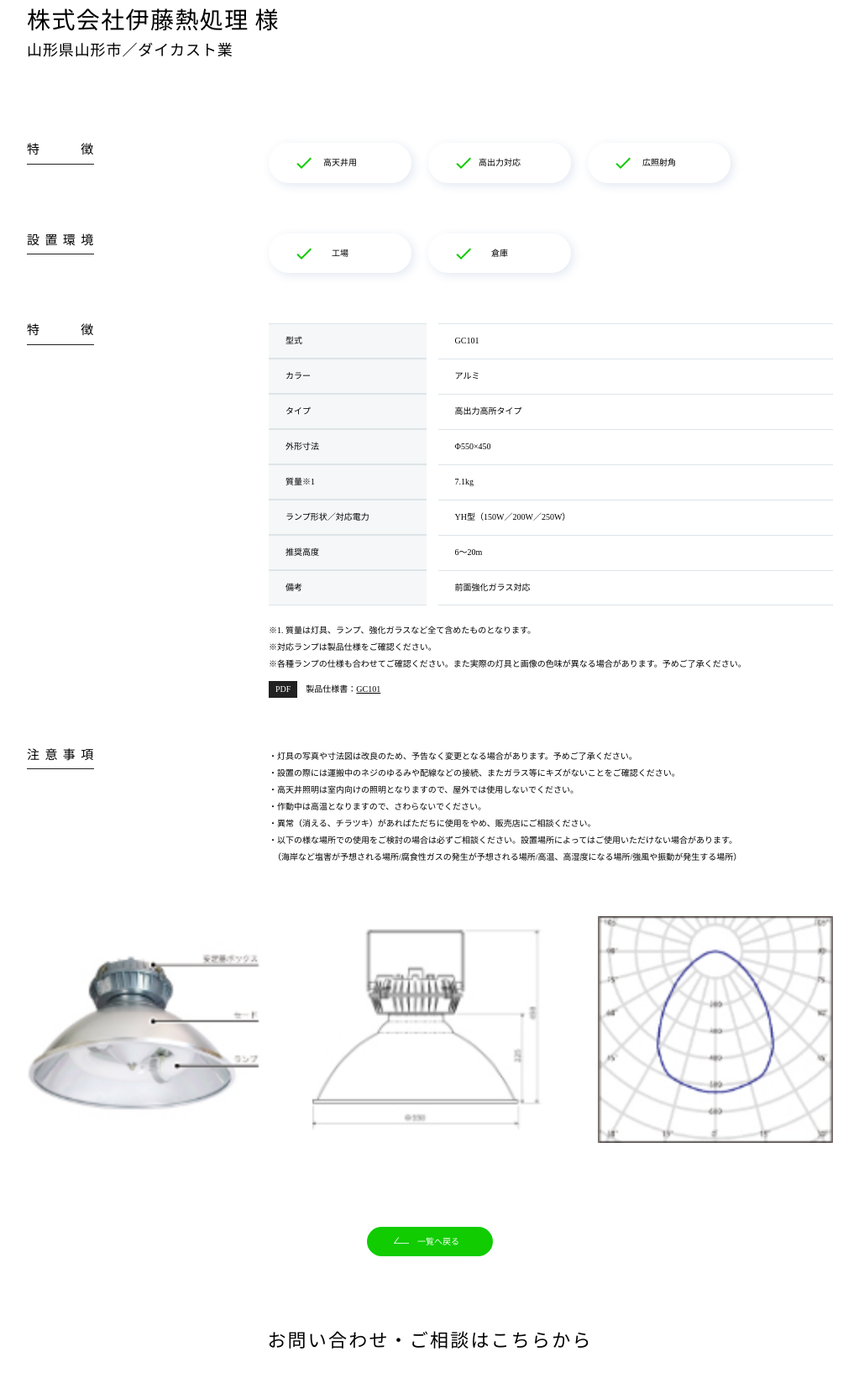
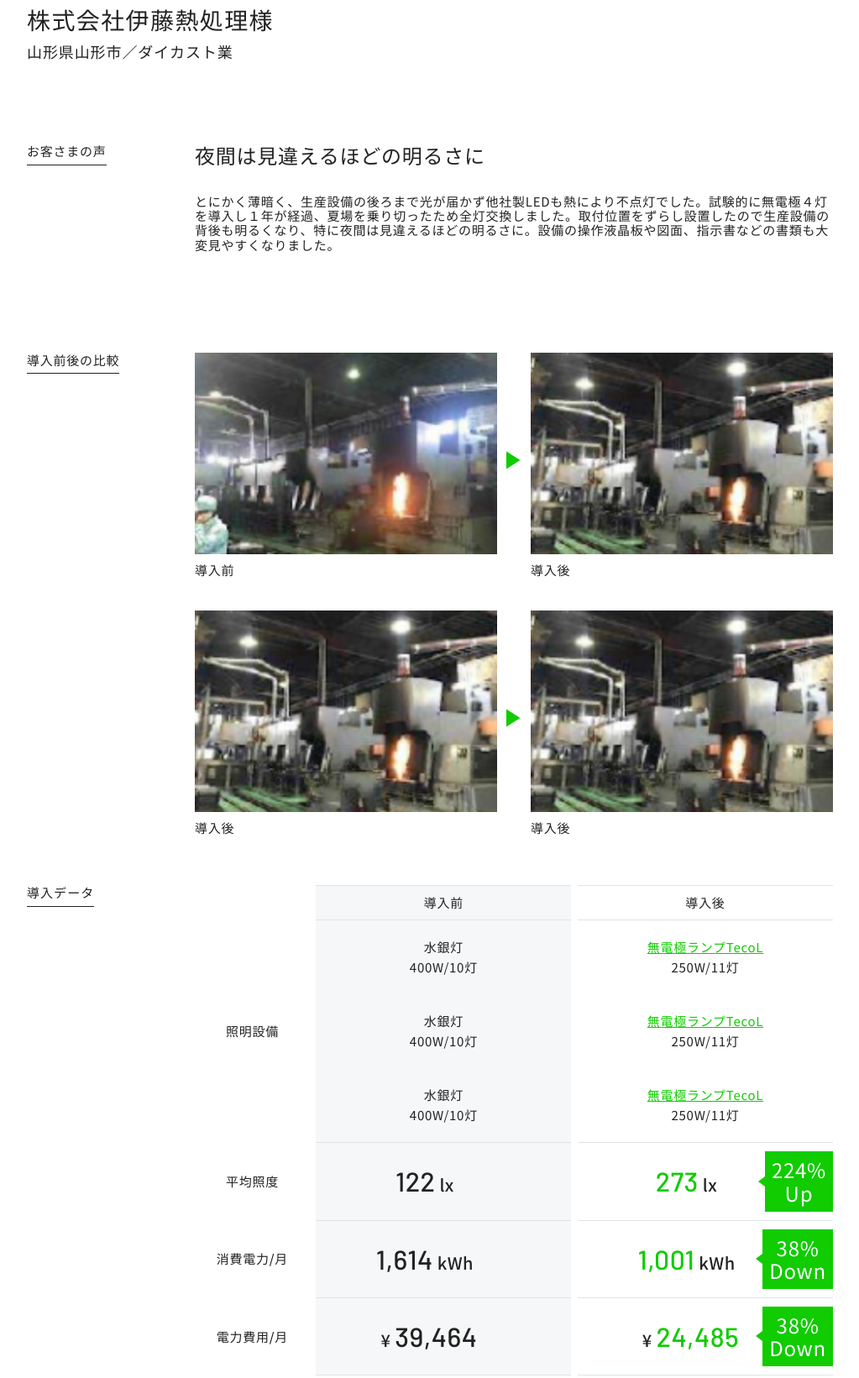
Before and after one commit to shouya31/thl-front, a plain HTML site: page cases-detail/index.html in a window 1280 px wide. Shown: the part 336-1977 px from the top of the page at 84% size, without its empty margins (128-1151 px from the left). Drawn offline with nearby package versions, Linux system fonts and the light colour scheme; files whose address does not match are found by name.

```diff
--- a/cases-detail/index.html
+++ b/cases-detail/index.html
@@ -66,86 +66,129 @@
     <div class="cases-detail">
       <section class="cases-detail___content">
         <div class="cases-detail___text-wrapper">
-          <h3 class="cases-detail___product-code">
-            株式会社伊藤熱処理 様
+          <h3 class="cases-detail___client">
+            株式会社伊藤熱処理<span>様</span>
           </h3>
-          <p class="cases-detail___product-type">
+          <p class="cases-detail___client-info">
             山形県山形市／ダイカスト業
           </p>
         </div>
       </section>
-      <section class="cases-detail___spec">
-        <div class="cases-detail___spec__inner">
-          <h4 class="cases-detail___spec-title">特徴</h4>
-          <div class="cases-detail___spec-info">
-            <p class="spec-info__item">高天井用</p>
-            <p class="spec-info__item">高出力対応</p>
-            <p class="spec-info__item">広照射角</p>
+      <section class="cases-detail___content">
+        <div class="fl-space-between">
+          <h4 class="cases-detail___content-title">お客さまの声</h4>
+          <div class="cases-detail___content-wrapper">
+            <p class="cases-detail___catch">夜間は見違えるほどの明るさに</p>
+            <p>
+              とにかく薄暗く、生産設備の後ろまで光が届かず他社製LEDも熱により不点灯でした。試験的に無電極４灯を導入し１年が経過、夏場を乗り切ったため全灯交換しました。取付位置をずらし設置したので生産設備の背後も明るくなり、特に夜間は見違えるほどの明るさに。設備の操作液晶板や図面、指示書などの書類も大変見やすくなりました。
+            </p>
           </div>
         </div>
-        <div class="cases-detail___spec__inner">
-          <h4 class="cases-detail___spec-title">設置環境</h4>
-          <div class="cases-detail___spec-info">
-            <p class="spec-info__item">工場</p>
-            <p class="spec-info__item">倉庫</p>
-          </div>
-        </div>
-        <div class="cases-detail___spec__inner">
-          <h4 class="cases-detail___spec-title">特徴</h4>
-          <div class="cases-detail___spec-info">
-            <div class="spec-info__inner">
-              <dl class="spec-info__table">
-                <dt>型式</dt>
-                <dd>GC101</dd>
-                <dt>カラー</dt>
-                <dd>アルミ</dd>
-                <dt>タイプ</dt>
-                <dd>高出力高所タイプ</dd>
-                <dt>外形寸法</dt>
-                <dd>Φ550×450</dd>
-                <dt>質量※1</dt>
-                <dd>7.1kg</dd>
-                <dt>ランプ形状／対応電力</dt>
-                <dd>YH型（150W／200W／250W）</dd>
-                <dt>推奨高度</dt>
-                <dd>6〜20m</dd>
-                <dt>備考</dt>
-                <dd>前面強化ガラス対応</dd>
-              </dl>
-              <p class="spec-info__caption">※1. 質量は灯具、ランプ、強化ガラスなど全て含めたものとなります。</p>
-              <p class="spec-info__caption">※対応ランプは製品仕様をご確認ください。</p>
-              <p class="spec-info__caption">※各種ランプの仕様も合わせてご確認ください。また実際の灯具と画像の色味が異なる場合があります。予めご了承ください。</p>
-              <p class="spec-info__product-document">
-                <span>PDF</span>製品仕様書：<a href="#">GC101</a>
-              </p>
+      </section>
+      <section>
+        <div class="fl-space-between">
+          <h4 class="cases-detail___content-title">導入前後の比較</h4>
+          <div class="cases-detail___content-wrapper fl-space-between">
+            <div class="beforeafter">
+              <img src="./images/dummy-ph-1.jpg" alt="">
+              <p>導入前</p>
+            </div>
+            <div class="beforeafter">
+              <img src="./images/dummy-ph-2.jpg" alt="">
+              <p>導入後</p>
+            </div>
+            <div class="beforeafter">
+              <img src="./images/dummy-ph-2.jpg" alt="">
+              <p>導入後</p>
+            </div>
+            <div class="beforeafter">
+              <img src="./images/dummy-ph-2.jpg" alt="">
+              <p>導入後</p>
             </div>
           </div>
         </div>
-        <div class="cases-detail___spec__inner">
-          <h4 class="cases-detail___spec-title">注意事項</h4>
-          <div class="cases-detail___spec-info">
-            <p class="spec-info__caption">
-              ・灯具の写真や寸法図は改良のため、予告なく変更となる場合があります。予めご了承ください。<br>
-              ・設置の際には運搬中のネジのゆるみや配線などの接続、またガラス等にキズがないことをご確認ください。<br>
-              ・高天井照明は室内向けの照明となりますので、屋外では使用しないでください。<br>
-              ・作動中は高温となりますので、さわらないでください。<br>
-              ・異常（消える、チラツキ）があればただちに使用をやめ、販売店にご相談ください。<br>
-              ・以下の様な場所での使用をご検討の場合は必ずご相談ください。設置場所によってはご使用いただけない場合があります。<br>
-              　（海岸など塩害が予想される場所/腐食性ガスの発生が予想される場所/高温、高湿度になる場所/強風や振動が発生する場所）
-            </p>
+      </section>
+      <section>
+        <div class="fl-space-between">
+          <h4 class="cases-detail___content-title">導入データ</h4>
+          <div class="cases-detail___content-wrapper">
+            <div class="">
+              <dl class="data__table">
+                <dt class="table-header none">【空白】</dt>
+                <dd class="before table-header">
+                  <p>導入前</p>
+                </dd>
+                <dd class="after table-header">
+                  <p>導入後</p>
+                </dd>
+                <dt>照明設備</dt>
+                <dd class="before">
+                  <div class="equipment">
+                    <p>水銀灯<br>400W/10灯</p>
+                    <p>水銀灯<br>400W/10灯</p>
+                    <p>水銀灯<br>400W/10灯</p>
+                  </div>
+                </dd>
+                <dd class="after">
+                  <div class="equipment">
+                    <p><a href="#">無電極ランプTecoL</a><br>250W/11灯</p>
+                    <p><a href="#">無電極ランプTecoL</a><br>250W/11灯</p>
+                    <p><a href="#">無電極ランプTecoL</a><br>250W/11灯</p>
+                  </div>
+                </dd>
+                <dt>平均照度</dt>
+                <dd class="before value">
+                  <p>122<span class="unit">lx</span></p>
+                </dd>
+                <dd class="after value">
+                  <p>273<span class="unit">lx</span></p><span class="balloon">224%<br>Up</span>
+                </dd>
+                <dt>消費電力/月</dt>
+                <dd class="before value">
+                  <p>1,614<span class="unit">kWh</span></p>
+                </dd>
+                <dd class="after value">
+                  <p>1,001<span class="unit">kWh</span></p><span class="balloon">38%<br>Down</span>
+                </dd>
+                <dt>電力費用/月</dt>
+                <dd class="before value">
+                  <p><span class="unit">¥</span>39,464</p>
+                </dd>
+                <dd class="after value">
+                  <p><span class="unit">¥</span>24,485</p><span class="balloon">38%<br>Down</span>
+                </dd>
+              </dl>
+            </div>
           </div>
         </div>
-        <div class="cases-detail___spec__image-wrapper">
-          <img src="./images/image_implement_gc101_n.jpg" alt="">
-          <img src="./images/product_gc101_drawing.jpg" alt="">
-          <img src="./images/product_gc101_dcurve.jpg" alt="">
+      </section>
+      <section>
+        <div class="fl-space-between">
+          <h4 class="cases-detail___content-title">企業情報</h4>
+          <div class="cases-detail___content-wrapper fl-space-between">
+            <div class="cases-detail___client">
+              <p class="client">株式会社伊藤熱処理</p>
+              <p class="client-info">山形県山形市／ダイカスト業</p>
+              <p class="client-message">
+                真摯に金属と向き合い、お客さまの大切な財産にさらに付加価値を加えて、安心・安全で高品質な製品を確実にお届けいたします。常に未来を見つめ、活力のある企業であり続けることを目指しています。
+              </p>
+            </div>
+            <img src="./images/dummy-ph-3.jpg" alt="">
+          </div>
         </div>
       </section>
+      <section>
+        <div class="page-info-block">
+          <a href="#" class="previous-page">一覧へ戻る</a>
+        </div>
+      </section>
+      <section class="cases-detail___other">
+        <h4>その他の導入実績</h4>
+        <div class="fl-space-between">
 
-      <div class="page-info-block">
-        <a href="#" class="previous-page">一覧へ戻る</a>
-      </div>
 
+        </div>
+      </section>
     </div>
 
     <section class="contact">
--- a/cases-detail/style.css
+++ b/cases-detail/style.css
@@ -1,4 +1,4 @@
-ω/* COMMON */
+/* COMMON */
 /* ============================================ */
 * {
   font-family: "Noto Sans JP", sans-serif;
@@ -48,79 +48,37 @@
 .cases-detail___content {
   display: flex;
   justify-content: space-between;
+  flex-wrap: wrap;
   margin-bottom: 6rem;
 }
-.cases-detail___text-wrapper {
-  width: 350px;
+.cases-detail___content>div {
+  width: 100%;
 }
-.cases-detail___product-code {
+.cases-detail___client {
   font-family: "Barlow";
   font-size: 2.8rem;
   font-weight: 100;
   letter-spacing: 0.05em;
   margin-bottom: 1rem;
 }
-.cases-detail___product-type {
+.cases-detail___client-info {
   font-size: 1.8rem;
   font-weight: 100;
   letter-spacing: 0.05em;
   margin-bottom: 4rem;
 }
-.cases-detail___product-explain {
-  font-family: "Noto sans JP";
-  font-size: 1.5rem;
-  font-weight: 100;
-  letter-spacing: 0.05em;
-  margin-bottom: 4rem;
-}
-.cases-detail___product-link {
-  display: flex;
-  justify-content: space-between;
-}
-.cases-detail___product-link a {
-  width: 170px;
-  display: inline-block;
-  font-size: 1.5rem;
-  color: rgb(255, 255, 255);
-  background-color: rgb(34, 34, 34);
-  text-align: center;
-  padding: 18px;
-  margin-bottom: 2rem;
-  }
-.cases-detail___product-catalog　{
-  font-size: 1.2rem;
-}
-.cases-detail___product-catalog a {
-  text-decoration: underline;
-}
-.cases-detail___product-catalog span {
-  display: inline-block;
-  font-size: 1rem;
-  color: #fff;
-  background-color: #222;
-  padding: 4px 8px;
-  margin-right: 1rem;
-}
-.cases-detail___image-wrapper {
-  max-width: 570px;
-  text-align: right;
-}
-.cases-detail___spec__inner {
-  display: flex;
-  justify-content: space-between;
-}
-.cases-detail___spec-title {
+.cases-detail___content-title {
   display: inline-block;
   font-size: 1.5rem;
   font-weight: 100;
   letter-spacing: 0.05em;
   position: relative;
   text-align-last: justify;
-  width: 80px;
+  min-width: 80px;
   height: fit-content;
   position: relative;
 }
-.cases-detail___spec-title::after {
+.cases-detail___content-title::after {
   content: "";
   position: absolute;
   top: 0;
@@ -129,78 +87,153 @@
   bottom: -8px;
   border-bottom: 1px solid #222;
 }
-.cases-detail___spec-info {
-  display: flex;
-  width: 70%;
+.cases-detail___voice {
+  width: 100%;
+}
+.cases-detail___content-wrapper {
+  max-width: 760px;
+  width: 100%;
+  font-size: 1.5rem;
+  font-weight: 100;
+  letter-spacing: 0.05em;
   margin-bottom: 60px;
 }
-.spec-info__item {
-  display: inline-block;
-  background-color: fff;
-  box-shadow: 3px 3px 12px #1144881F;
-  border-radius: 24px;
-  padding: 18px 10px;
-  text-align: center;
-  min-width: 170px;
-  margin-right: 20px;
+.cases-detail___catch {
+  font-size: 2.4rem;
+  margin-bottom: 32px;
+}
+.beforeafter {
+  width: 360px;
   position: relative;
 }
-.spec-info__item::after {
+.beforeafter img {
+  width: 100%;
+  margin-bottom: 10px;
+}
+.beforeafter:nth-of-type(n+3) {
+  margin-top: 40px;
+}
+.beforeafter:nth-of-type(odd)::after {
   content: "";
-  background-image: url(./images/label_check.svg);
-  width: 24px;
-  height: 24px;
+  background-image: url(./images/arrow.svg);
+  width: 36px;
+  height: 36px;
   position: absolute;
-  left: 30px;
-  top: 12px;
+  right: -35px;
+  top: 110px;
 }
-.spec-info__table {
+dl,dt,dd {
+  margin: 0;
+  padding: 0;
+}
+.data__table {
   display: flex;
   flex-wrap: wrap;
   justify-content: space-between;
+  width: 100%;
+  text-align: center;
+  align-items: center;
+}
+
+.data__table dt {
+  width: 18%;
+  /* border-top: solid 1px #DDE4E8; */
+  font-weight: 500;
+}
+.data__table dd {
+  width: 40%;
+  border-top: solid 1px #DDE4E8;
+}
+.data__table dd:nth-last-of-type(-n+2) {
+  border-bottom:  solid 1px #DDE4E8;
+}
+.data__table p {
+  padding: 20px 0;
+  line-height: 1.6;
+}
+.data__table a {
+  color: #10cc00;
+  text-decoration: underline;
+}
+.data__table .table-header p {
+  padding: 8px 0;
+}
+.data__table .before {
+  background-color: #F5F7F8;
+}
+.none {
+  color: #fff;
+}
+.value p {
+  font-size: 3.2rem;
+  font-family: "Barlow";
+  font-weight: 500;
+  letter-spacing: 0.015em;
+  padding-right: 4rem;
+}
+
+.after.value p {
+  color: #10cc00;
+  padding-right: 4rem;
+}
+.unit {
+  font-size: 2rem;
+  padding: 0 .5rem;
+}
+.after.value {
+  position: relative;
+}
+.balloon {
+  display: inline-block;
+  background-color: #10cc00;
+  color: #fff;
+  position: absolute;
+  right: 0;
+  top: 10px;
+  font-size: 2.4rem;
+  padding: 8px;
+}
+.balloon:before {
+  content: "";
+  width: 0;
+  height: 0;
+  border-style: solid;
+  border-width: 6px 8px 6px 0;
+  border-color: transparent #11cc00 transparent transparent;
+  left: -4px;
+  top: 50%;
+  transform: translate(-50%, -50%);
+  position: absolute;
+}
+.cases-detail___client p {
+  max-width: 440px;
+}
+.cases-detail___client img {
+  width: 280px;
+}
+.cases-detail___client .client {
+  margin-bottom: 10px;
+  font-size: 1.5rem;
+}
+.cases-detail___client .client-info {
+  font-size: 1.2rem;
   margin-bottom: 20px;
 }
-.spec-info__table dt,.spec-info__table dd {
-  line-height: 4rem;
-  padding-left: 2rem;
+.cases-detail___client .client-message {
+  font-size: 1.5rem;
 }
-.spec-info__table dt {
-  width: 28%;
+.cases-detail___other {
+  margin-top: 80px;
+  padding: 80px 0;
+  margin: 0 calc(50% - 50vw);
+  width: 100vw;
   background-color: #F5F7F8;
-  border-top: solid 1px #DDE4E8;
-  font-weight: 100;
 }
-.spec-info__table dd {
-  width: 70%;
-  border-top: solid 1px #DDE4E8;
+.cases-detail___other h4 {
+  font-size: 2.2rem;
+  text-align: center;
 }
-.spec-info__table dt,.spec-info__table dd:last-of-type {
-  border-bottom:  solid 1px #DDE4E8;
-}
-.spec-info__caption {
-  line-height: 20px;
-}
-.spec-info__product-document {
-  margin-top: 10px;
-}
-.spec-info__product-document span {
-  display: inline-block;
-  font-size: 1rem;
-  color: #fff;
-  background-color: #222;
-  padding: 4px 8px;
-  margin-right: 1rem;
-}
-.spec-info__product-document a {
-  text-decoration: underline;
-}
-.cases-detail___spec__image-wrapper {
-  display: flex;
-  justify-content: space-between;
-}
-.cases-detail___spec__image-wrapper img {
-  width: 280px;
-}
+
 /* PARTS */
 /* ============================================ */
 
@@ -347,6 +380,11 @@
   background-color: #10cc00;
   color: #fff;
   position: relative;
+  transition: .3s;
+}
+.previous-page:hover {
+  background-color: rgba(17, 204, 0, 0.7);
+  color: #fff;
 }
 .previous-page::before {
   content: "";
```
Also changed, not shown: products-detail/style.css (+19 -1 lines), cases-detail/images/arrow.svg (added), cases-detail/images/dummy-ph-1.jpg (added), cases-detail/images/dummy-ph-1@2x.jpg (added), cases-detail/images/dummy-ph-2.jpg (added), cases-detail/images/dummy-ph-2@2x.jpg (added), cases-detail/images/dummy-ph-3.jpg (added), cases-detail/images/image_implement_gc101_n.jpg (deleted), cases-detail/images/image_implement_gc101_n@2x.jpg (deleted), cases-detail/images/label_check.svg (deleted), cases-detail/images/product_gc101_dcurve.jpg (deleted), cases-detail/images/product_gc101_dcurve@2x.jpg (deleted), cases-detail/images/product_gc101_drawing.jpg (deleted), cases-detail/images/product_gc101_drawing@2x.jpg (deleted), 2 more files, 1 other file.
